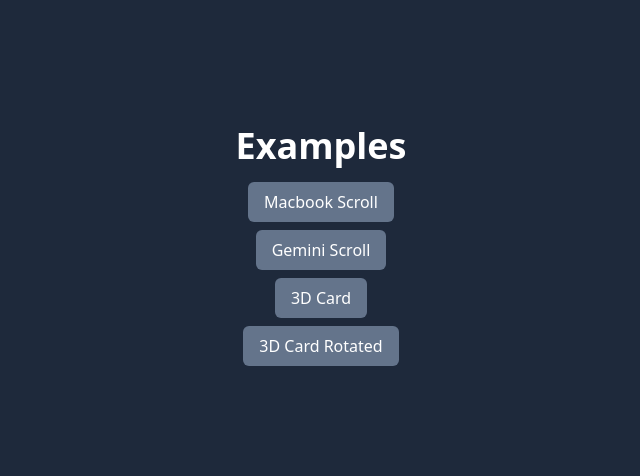
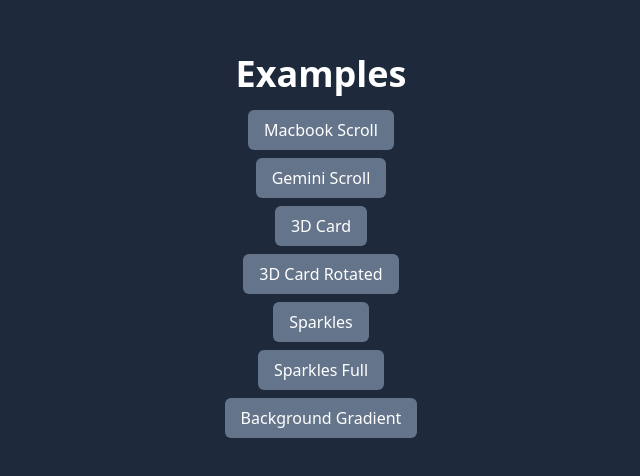
Before and after one commit to FacundoTenuta/AceternityExamples, a Next.js app: page / in a window 1280 px wide. Shown: the part 154-630 px from the top of the page, without its empty margins (319-959 px from the left). Built offline with nearby package versions, Linux system fonts and the light colour scheme.

Commit message:
Add new links to examples

```diff
--- a/src/app/page.tsx
+++ b/src/app/page.tsx
@@ -30,6 +30,24 @@
 				>
 					3D Card Rotated
 				</Link>
+				<Link
+					href="/examples/sparkles"
+					className="bg-slate-500 text-white px-4 py-2 rounded-md transition-all duration-300 hover:bg-slate-600"
+				>
+					Sparkles
+				</Link>
+				<Link
+					href="/examples/sparkles-full"
+					className="bg-slate-500 text-white px-4 py-2 rounded-md transition-all duration-300 hover:bg-slate-600"
+				>
+					Sparkles Full
+				</Link>
+				<Link
+					href="/examples/background-gradient"
+					className="bg-slate-500 text-white px-4 py-2 rounded-md transition-all duration-300 hover:bg-slate-600"
+				>
+					Background Gradient
+				</Link>
 			</div>
 		</>
 	);
```
